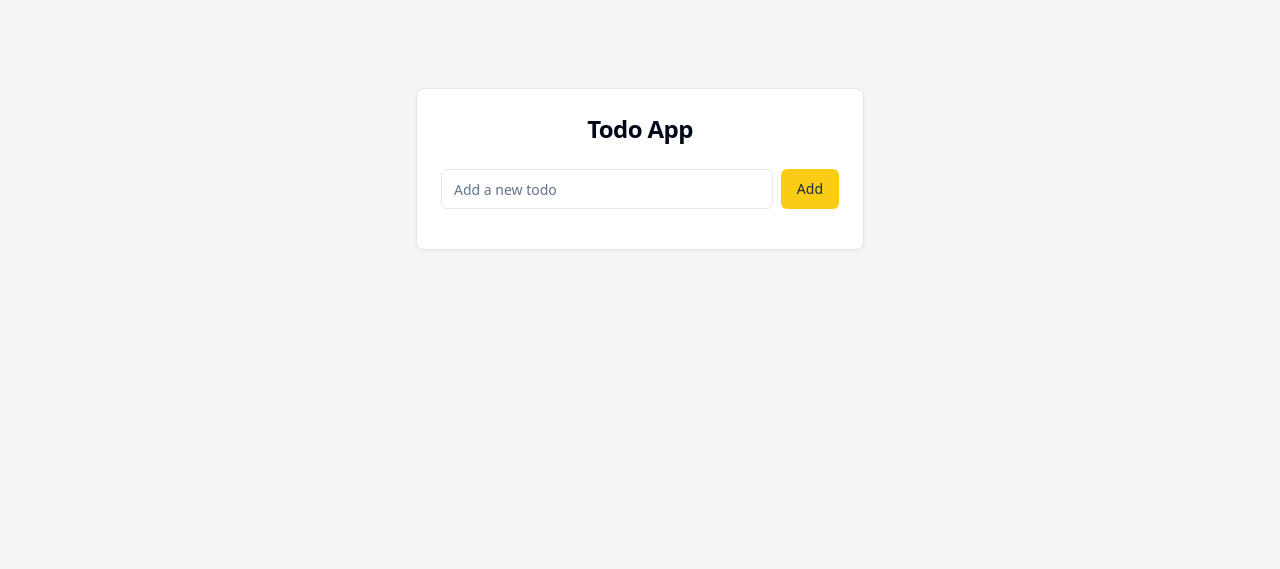
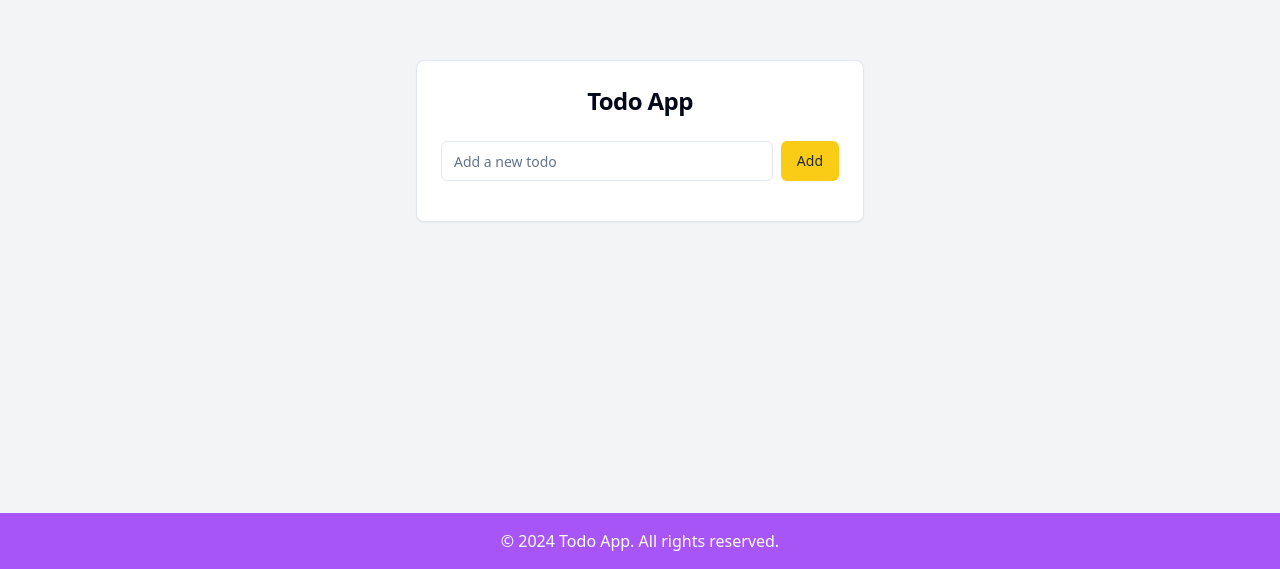
Before and after one commit to GPT-Engineer-App-Dev/tasko-friendship-trove, a React (Vite) app: page / in a window 1280 px wide. Shown: the part 231-800 px from the top of the page. Built offline with nearby package versions, Linux system fonts and the light colour scheme.

Commit message:
Add footer with button color
Implement a footer component styled with the same yellow color used for buttons in the application.
[skip gpt_engineer]

```diff
--- a/src/pages/Index.jsx
+++ b/src/pages/Index.jsx
@@ -8,6 +8,7 @@ import { X } from "lucide-react";
 const Index = () => {
   const [todos, setTodos] = useState([]);
   const [newTodo, setNewTodo] = useState("");
+  const currentYear = new Date().getFullYear();
 
   const addTodo = () => {
     if (newTodo.trim() !== "") {
@@ -29,7 +30,8 @@ const Index = () => {
   };
 
   return (
-    <div className="min-h-screen flex items-center justify-center bg-gray-100">
+    <div className="min-h-screen flex flex-col">
+      <div className="flex-grow flex items-center justify-center bg-gray-100">
         <Card className="w-full max-w-md">
           <CardHeader>
             <CardTitle className="text-2xl font-bold text-center">Todo App</CardTitle>
@@ -73,6 +75,10 @@ const Index = () => {
           </CardContent>
         </Card>
       </div>
+      <footer className="bg-purple-500 text-white py-4 text-center">
+        <p>&copy; {currentYear} Todo App. All rights reserved.</p>
+      </footer>
+    </div>
   );
 };
 
```
Lines whose indentation alone changed are shown as unchanged.
